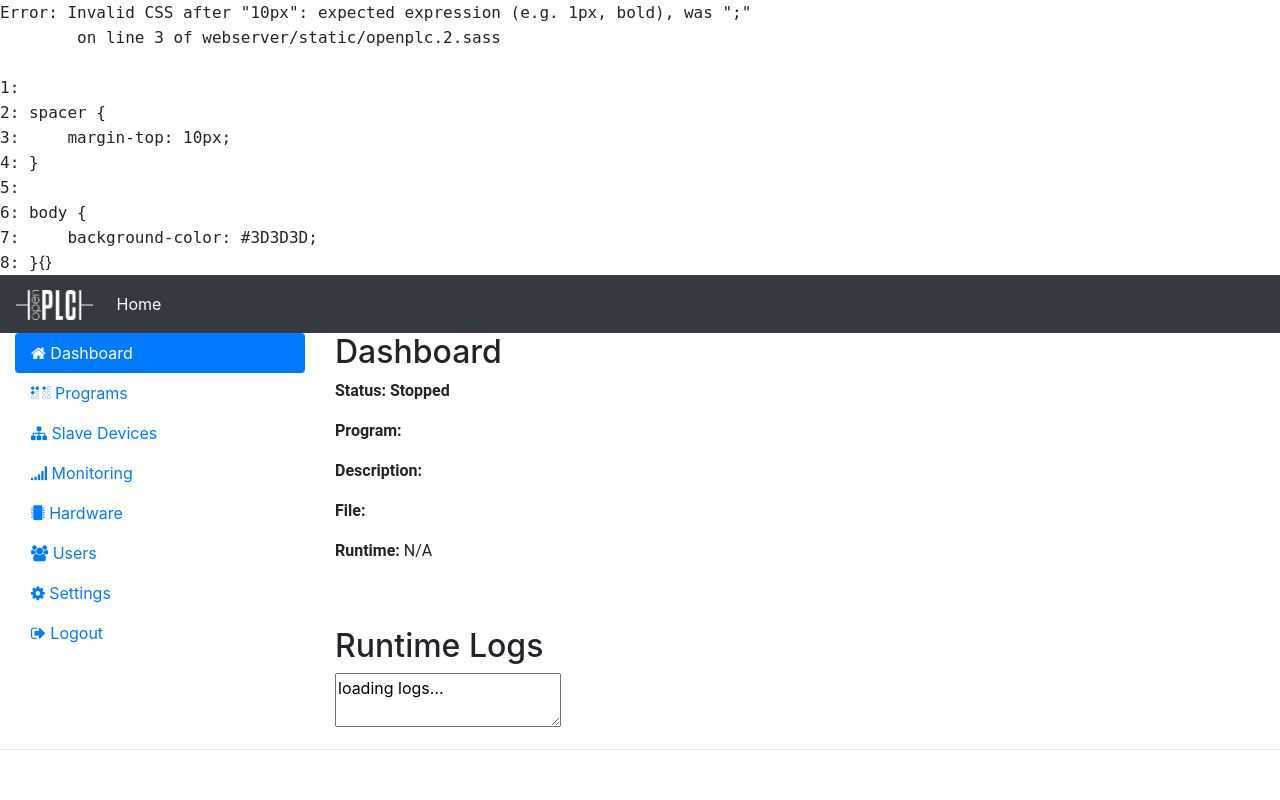
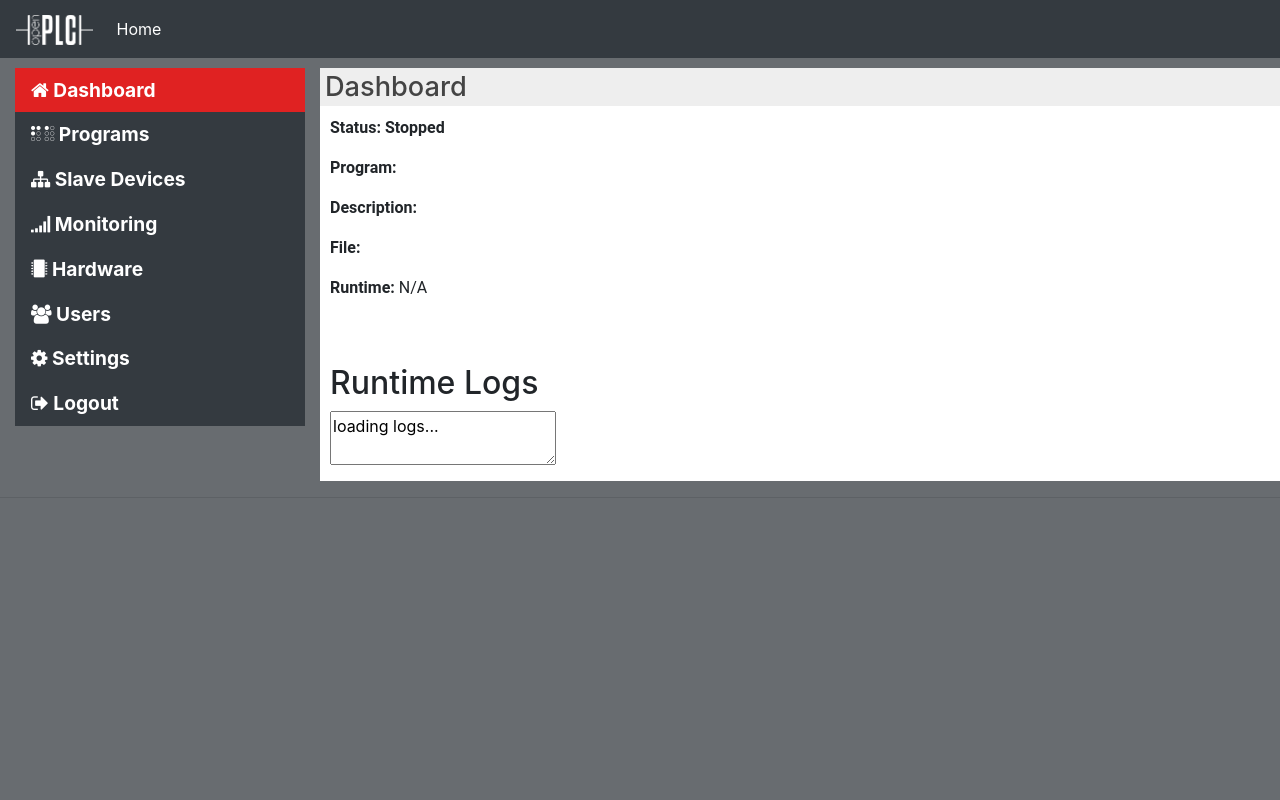
Before and after one commit to thiagoralves/OpenPLC_v3, a Flask app: page /dashboard in a window 1280 px wide. Run offline with Flask 2, Linux system fonts and the light colour scheme; the visitor is signed in with stand-in values (Sample User, id 1); parts of the project's set-up code (start-up, migrations or seed data) failed here and were passed over; some libraries are stand-ins or nearby versions.

Commit message:
bootstrap layour yipee

```diff
--- a/webserver/static/openplc.2.css
+++ b/webserver/static/openplc.2.css
@@ -1,56 +1,32 @@
-/*
-Error: Invalid CSS after "10px": expected expression (e.g. 1px, bold), was ";"
-        on line 3 of webserver/static/openplc.2.sass
+.spacer {
+  margin-top: 10px; }
 
-1:
-2: spacer {
-3:     margin-top: 10px;
-4: }
-5:
-6: body {
-7:     background-color: #3D3D3D;
-8: }
+body {
+  background-color: #686C70; }
 
-Backtrace:
-webserver/static/openplc.2.sass:3
-/var/lib/gems/2.3.0/gems/sass-3.5.3/lib/sass/scss/parser.rb:1278:in `expected'
-/var/lib/gems/2.3.0/gems/sass-3.5.3/lib/sass/script/lexer.rb:231:in `expected!'
-/var/lib/gems/2.3.0/gems/sass-3.5.3/lib/sass/script/parser.rb:762:in `assert_done'
-/var/lib/gems/2.3.0/gems/sass-3.5.3/lib/sass/script/parser.rb:69:in `parse'
-/var/lib/gems/2.3.0/gems/sass-3.5.3/lib/sass/script/parser.rb:228:in `parse'
-/var/lib/gems/2.3.0/gems/sass-3.5.3/lib/sass/script.rb:27:in `parse'
-/var/lib/gems/2.3.0/gems/sass-3.5.3/lib/sass/engine.rb:1177:in `parse_script'
-/var/lib/gems/2.3.0/gems/sass-3.5.3/lib/sass/engine.rb:749:in `parse_property'
-/var/lib/gems/2.3.0/gems/sass-3.5.3/lib/sass/engine.rb:708:in `parse_property_or_rule'
-/var/lib/gems/2.3.0/gems/sass-3.5.3/lib/sass/engine.rb:667:in `parse_line'
-/var/lib/gems/2.3.0/gems/sass-3.5.3/lib/sass/engine.rb:540:in `build_tree'
-/var/lib/gems/2.3.0/gems/sass-3.5.3/lib/sass/engine.rb:559:in `block in append_children'
-/var/lib/gems/2.3.0/gems/sass-3.5.3/lib/sass/engine.rb:558:in `each'
-/var/lib/gems/2.3.0/gems/sass-3.5.3/lib/sass/engine.rb:558:in `append_children'
-/var/lib/gems/2.3.0/gems/sass-3.5.3/lib/sass/engine.rb:549:in `block in build_tree'
-/var/lib/gems/2.3.0/gems/sass-3.5.3/lib/sass/engine.rb:542:in `each'
-/var/lib/gems/2.3.0/gems/sass-3.5.3/lib/sass/engine.rb:542:in `build_tree'
-/var/lib/gems/2.3.0/gems/sass-3.5.3/lib/sass/engine.rb:559:in `block in append_children'
-/var/lib/gems/2.3.0/gems/sass-3.5.3/lib/sass/engine.rb:558:in `each'
-/var/lib/gems/2.3.0/gems/sass-3.5.3/lib/sass/engine.rb:558:in `append_children'
-/var/lib/gems/2.3.0/gems/sass-3.5.3/lib/sass/engine.rb:417:in `_to_tree'
-/var/lib/gems/2.3.0/gems/sass-3.5.3/lib/sass/engine.rb:290:in `render'
-/var/lib/gems/2.3.0/gems/sass-3.5.3/lib/sass/plugin/compiler.rb:464:in `update_stylesheet'
-/var/lib/gems/2.3.0/gems/sass-3.5.3/lib/sass/plugin/compiler.rb:215:in `block in update_stylesheets'
-/var/lib/gems/2.3.0/gems/sass-3.5.3/lib/sass/plugin/compiler.rb:209:in `each'
-/var/lib/gems/2.3.0/gems/sass-3.5.3/lib/sass/plugin/compiler.rb:209:in `update_stylesheets'
-/var/lib/gems/2.3.0/gems/sass-3.5.3/lib/sass/plugin/compiler.rb:443:in `on_file_changed'
-/var/lib/gems/2.3.0/gems/sass-3.5.3/lib/sass/plugin/compiler.rb:320:in `block in watch'
-/var/lib/gems/2.3.0/gems/sass-listen-4.0.0/lib/sass-listen/event/config.rb:23:in `call'
-/var/lib/gems/2.3.0/gems/sass-listen-4.0.0/lib/sass-listen/event/processor.rb:115:in `_process_changes'
-/var/lib/gems/2.3.0/gems/sass-listen-4.0.0/lib/sass-listen/event/processor.rb:19:in `block in loop_for'
-/var/lib/gems/2.3.0/gems/sass-listen-4.0.0/lib/sass-listen/event/processor.rb:15:in `loop'
-/var/lib/gems/2.3.0/gems/sass-listen-4.0.0/lib/sass-listen/event/processor.rb:15:in `loop_for'
-/var/lib/gems/2.3.0/gems/sass-listen-4.0.0/lib/sass-listen/event/loop.rb:84:in `_wait_for_changes'
-/var/lib/gems/2.3.0/gems/sass-listen-4.0.0/lib/sass-listen/event/loop.rb:42:in `block in setup'
-/var/lib/gems/2.3.0/gems/sass-listen-4.0.0/lib/sass-listen/internals/thread_pool.rb:6:in `block in add'
-*/
-body:before {
-  white-space: pre;
-  font-family: monospace;
-  content: "Error: Invalid CSS after \"10px\": expected expression (e.g. 1px, bold), was \";\"\A         on line 3 of webserver/static/openplc.2.sass\A \A 1: \A 2: spacer {\A 3:     margin-top: 10px;\A 4: }\A 5: \A 6: body {\A 7:     background-color: #3D3D3D;\A 8: }"; }
+#mainmav {
+  background-color: #343A40; }
+  #mainmav li a {
+    color: white;
+    font-weight: bold;
+    font-size: 1.2em;
+    border-radius: 0; }
+  #mainmav li a:hover {
+    background-color: #BE2929; }
+  #mainmav li a.active {
+    background-color: #E02222; }
+
+.content_wrapper {
+  background-color: white;
+  margin: 0;
+  padding: 0; }
+
+.content_wrapper h1 {
+  background-color: #eeeeee;
+  font-size: 1.7em;
+  color: #444444;
+  margin: 0;
+  padding: 3px 5px; }
+
+.content {
+  margin: 10px; }
--- a/webserver/static/openplc.2.scss
+++ b/webserver/static/openplc.2.scss
@@ -1,8 +1,50 @@
 
-spacer {
+
+
+.spacer {
     margin-top: 10px;
 }
 
+
 body {
-    background-color: #3D3D3D;
+    background-color: #686C70;
 }
+
+#mainmav {
+    background-color: #343A40;
+
+    li a {
+        color: white;
+        font-weight: bold;
+        font-size: 1.2em;
+        border-radius: 0;
+    }
+
+    li a:hover {
+        background-color: #BE2929;
+    }
+
+    li a.active {
+        background-color: #E02222;
+    }
+
+}
+
+.content_wrapper {
+    background-color: white;
+    margin: 0;
+    padding: 0;
+}
+
+.content_wrapper h1 {
+    background-color: #eeeeee;
+    font-size: 1.7em;
+    color: #444444;
+    margin: 0;
+    padding: 3px 5px;
+
+}
+
+.content {
+    margin: 10px;
+}
--- a/webserver/templates/BASE.html
+++ b/webserver/templates/BASE.html
@@ -15,7 +15,7 @@
     <link rel="stylesheet" href="/static/bootstrap.min.css">
     <link rel="stylesheet" href="/static/font-awesome-4.7.0/css/font-awesome.min.css">
 
-    {<link rel="stylesheet" href="/static/openplc.2.css">}
+    <link rel="stylesheet" href="/static/openplc.2.css">
 
 </head>
 <body>
@@ -38,13 +38,13 @@
 
 
 {# ------------------------- main body #}
-<div class="container-fluid">
+<div class="container-fluid spacer">
 
     <div class="row">
         <div class="col-md-3">
 
             {# --- Navigation #}
-           <ul class="nav nav-pills flex-column">
+           <ul class="nav nav-pills flex-column" id="mainmav">
                 {% for n in nav -%}
                 <li class="nav-item">
 
@@ -54,9 +54,9 @@
             </ul>
 
         </div>
-        <div class="col-md-9">
-            <h2>{{title}}</h2>
-            {% block content %}## content##{% endblock content %}
+        <div class="col-md-9 content_wrapper">
+            <h1>{{title}}</h1>
+            <div class="content">{% block content %}## content##{% endblock content %}</div>
         </div>
 
     </div>
```
Also changed, not shown: 1 other file.
